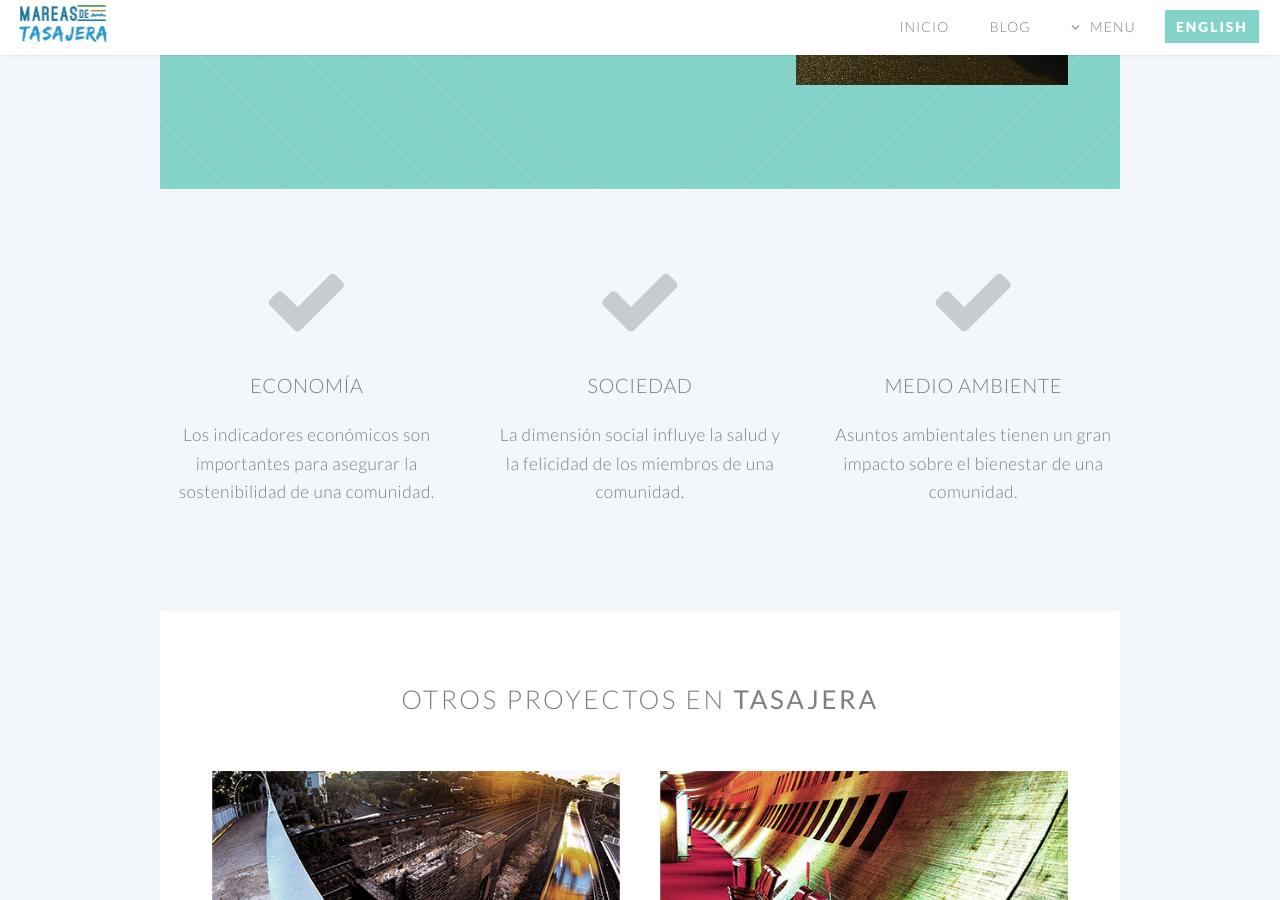
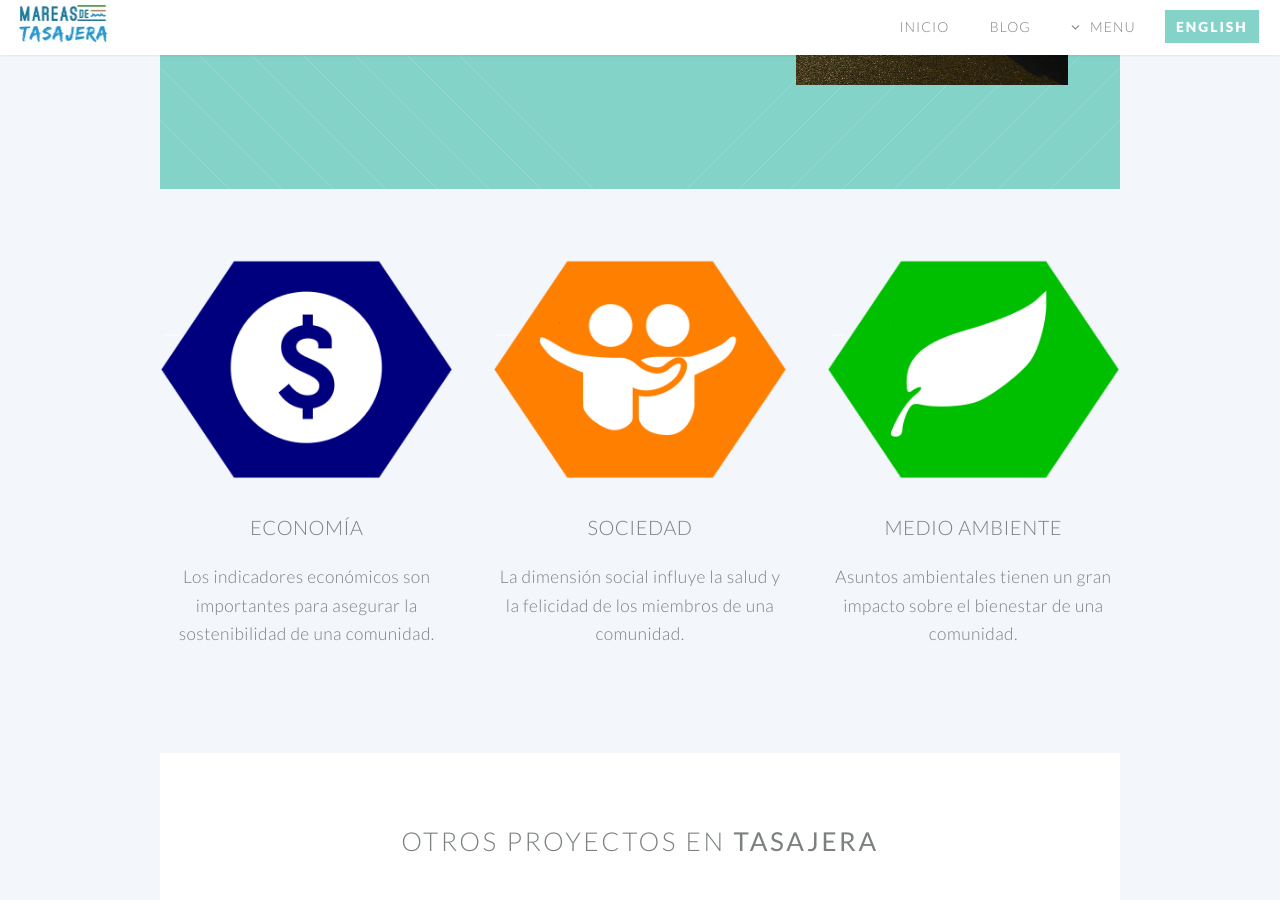
Before and after one commit to danteo90/danteo90.github.io, a Jekyll site: the page built from index.html, in a window 1280 px wide and 900 px high, scrolled down 1489 px. Built offline with Jekyll 4.4.1, drawn with Linux system fonts in a browser that asks for light colours.

Commit message:
Update index.html

```diff
--- a/index.html
+++ b/index.html
@@ -39,7 +39,7 @@ layout: landing-page
 							<div class="4u">
 
 								<section>
-									<span class="icon featured fa-check"></span>
+									<a href="/economia.html" class="image featured"><img src="images/economy-icon.png" alt=""/></a>
 									<header>
 										<h3>Economía</h3>
 									</header>
@@ -50,7 +50,7 @@ layout: landing-page
 							<div class="4u">
 
 								<section>
-									<span class="icon featured fa-check"></span>
+									<a href="/sociedad.html" class="image featured"><img src="images/society-icon.png" alt=""/></a>
 									<header>
 										<h3>Sociedad</h3>
 									</header>
@@ -61,7 +61,7 @@ layout: landing-page
 							<div class="4u">
 
 								<section>
-									<span class="icon featured fa-check"></span>
+									<a href="/medio-ambiente.html" class="image featured"><img src="images/environment-icon.png" alt=""/></a>
 									<header>
 										<h3>Medio Ambiente</h3>
 									</header>
```
